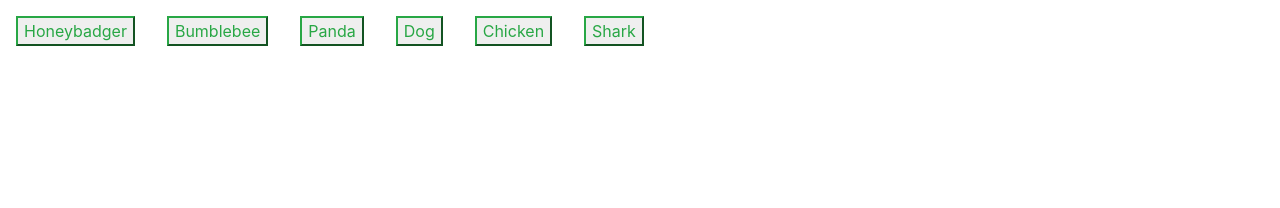
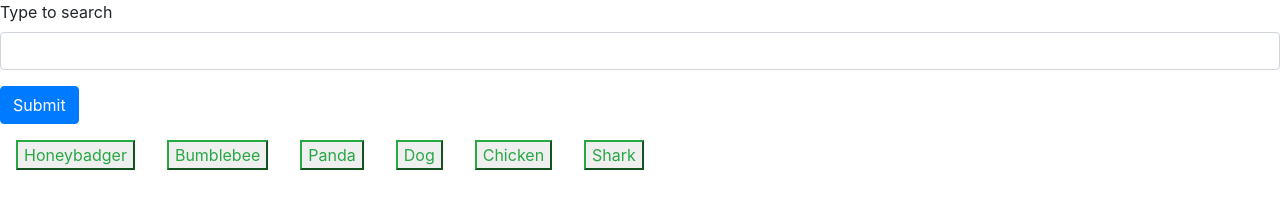
Before and after one commit to sanakeexiong1/giftastic, a plain HTML site: page index.html in a window 1280 px wide. Drawn offline with nearby package versions, Linux system fonts and the light colour scheme.

Commit message:
Added a search/submit form

```diff
--- a/index.html
+++ b/index.html
@@ -9,8 +9,17 @@
 </head>
 <body>
 
+    <form>
+        <div class="form-group">
+          <label for="exampleInputEmail1">Type to search</label>
+          <input type="email" class="form-control" id="exampleInputEmail1" aria-describedby="emailHelp">
+        </div>
+        <button type="submit" class="btn btn-primary">Submit</button>
+      </form>
     <div id="buttonSpace"></div>
     <div id="giphySpace"></div>
+
+
 
     <script src="https://cdnjs.cloudflare.com/ajax/libs/jquery/3.2.1/jquery.min.js"></script>
     <script type="text/javascript" src="app.js"></script>
```
